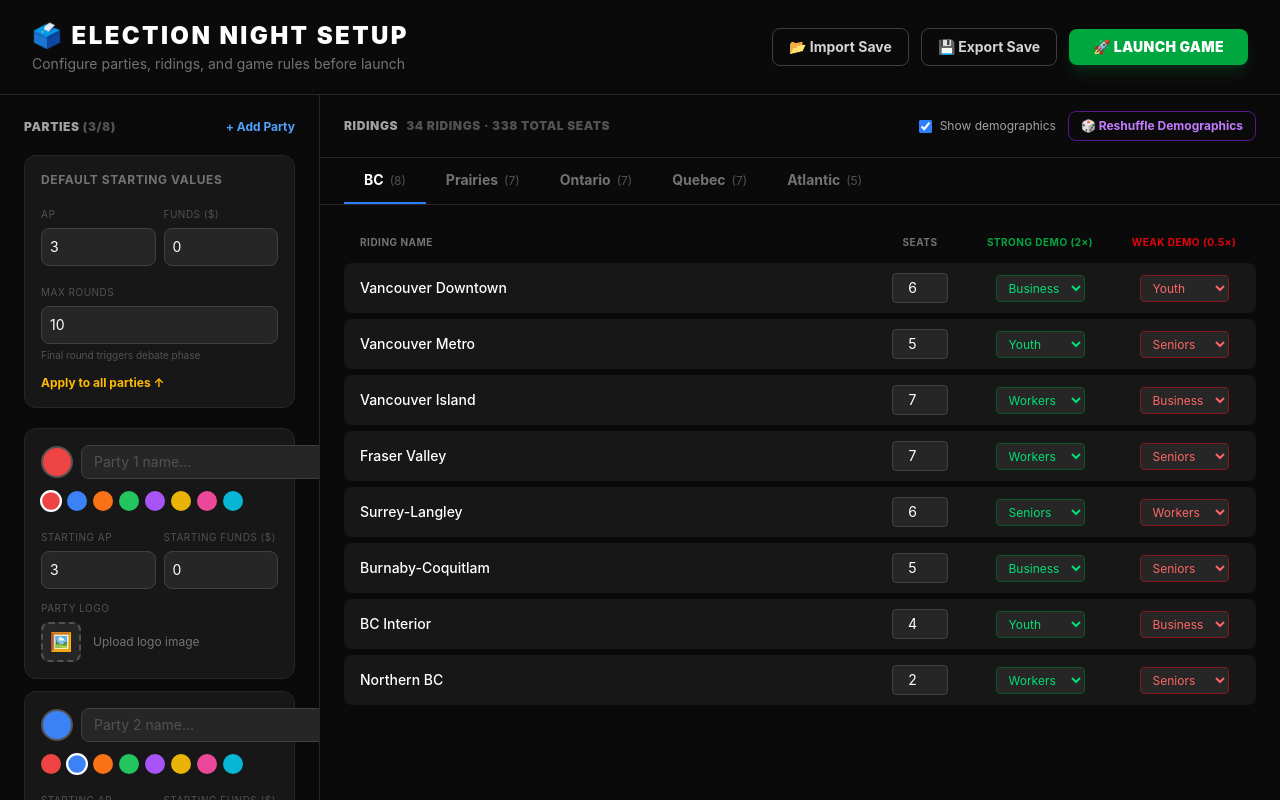
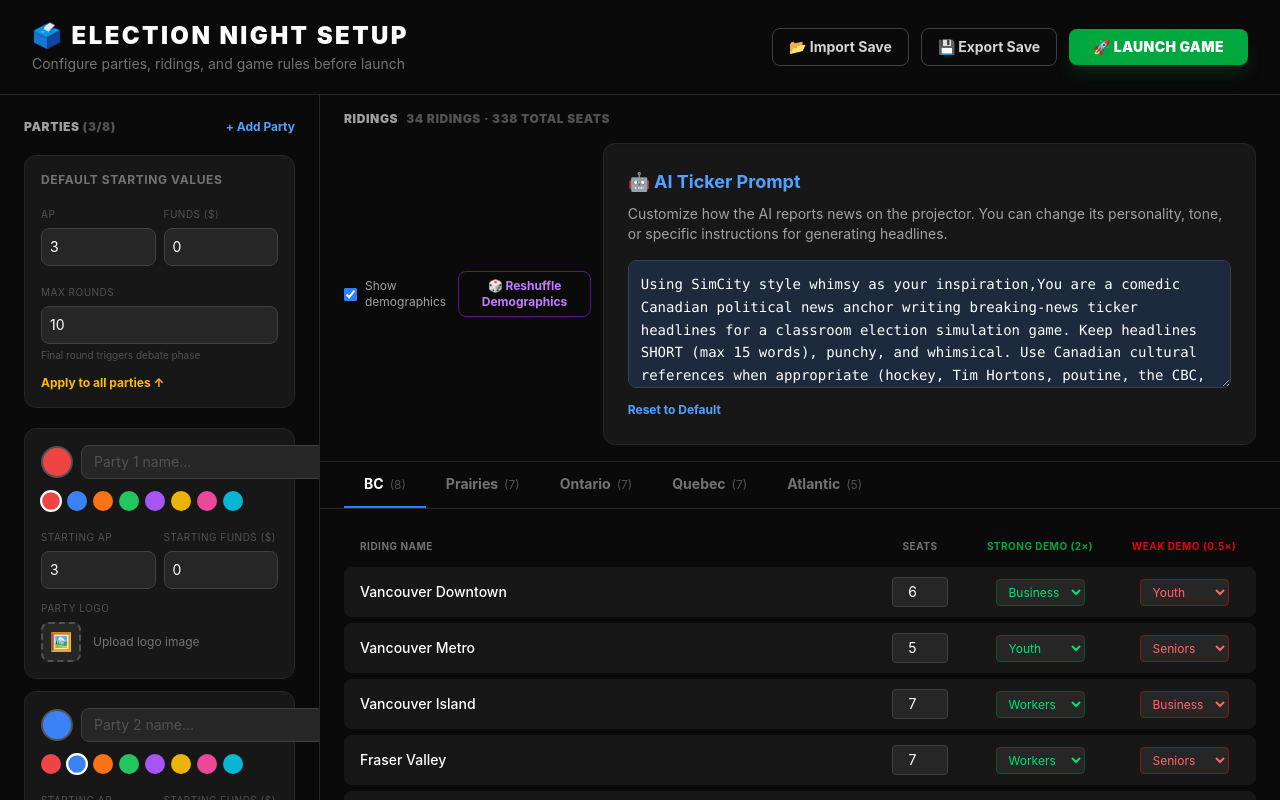
Before and after one commit to EvilSharktopus/election-night-tracker, a React (Vite) app: page /setup in a window 1280 px wide. Shown: the top 800 px of the page. Built offline with nearby package versions, Linux system fonts and the light colour scheme.

Commit message:
add custom AI prompt config

```diff
--- a/src/pages/SetupHub.tsx
+++ b/src/pages/SetupHub.tsx
@@ -3,6 +3,7 @@ import { useNavigate } from 'react-router-dom';
 import { useGameStore } from '../store/gameStore';
 import { generateDefaultRidings, RidingTemplate, REGIONS } from '../data/ridings';
 import { Demographic } from '../types/game';
+import { SYSTEM_PROMPT } from '../utils/flavorText'; // Added this import
 import toast from 'react-hot-toast';
 
 const DEMO_OPTIONS: Demographic[] = ['Youth', 'Seniors', 'Workers', 'Business'];
@@ -45,6 +46,7 @@ export function SetupHub() {
   const [defaultAP, setDefaultAP] = useState(3);
   const [defaultFunds, setDefaultFunds] = useState(0);
   const [maxRounds, setMaxRounds] = useState(10);
+  const [customPrompt, setCustomPrompt] = useState(SYSTEM_PROMPT);
   const [showDemos, setShowDemos] = useState(true);
 
   // ── Party helpers ──────────────────────────────────────────────
@@ -96,7 +98,8 @@ export function SetupHub() {
     setupGame(
       validParties.map(p => ({ id: slugify(p.name), name: p.name.trim(), color: p.color, logo: p.logo })),
       ridings,
-      maxRounds
+      maxRounds,
+      customPrompt
     );
     // Apply custom starting AP/Funds per party
     const store = useGameStore.getState();
@@ -320,6 +323,25 @@ export function SetupHub() {
                 className="text-xs text-purple-400 hover:text-purple-300 font-bold transition-colors border border-purple-900 hover:border-purple-700 px-3 py-1.5 rounded-lg">
                 🎲 Reshuffle Demographics
               </button>
+              {/* AI Ticker Setting */}
+              <div className="bg-neutral-900 border border-neutral-800 rounded-xl p-6 shadow-inner">
+                <h3 className="font-bold text-lg mb-2 text-blue-400">🤖 AI Ticker Prompt</h3>
+                <p className="text-sm text-neutral-400 mb-4 whitespace-normal">
+                  Customize how the AI reports news on the projector. You can change its personality, tone, or specific instructions for generating headlines.
+                </p>
+                <textarea
+                  value={customPrompt}
+                  onChange={(e) => setCustomPrompt(e.target.value)}
+                  className="w-full h-32 bg-slate-800 border border-slate-700 rounded-lg p-3 text-white text-sm focus:outline-none focus:border-blue-500 font-mono leading-relaxed"
+                />
+                <button
+                  onClick={() => { setCustomPrompt(SYSTEM_PROMPT); toast.success('Reset to default text!'); }}
+                  className="text-xs text-blue-400 hover:text-blue-300 font-bold mt-2"
+                >
+                  Reset to Default
+                </button>
+              </div>
+
             </div>
           </div>
 
--- a/src/store/gameStore.ts
+++ b/src/store/gameStore.ts
@@ -14,6 +14,7 @@ const initialState = {
   actionLog: [],
   queuedActions: [],
   darkOps: [],
+  aiPrompt: '',
 };
 
 const HACK_BASE_CHANCE = 0.5;
@@ -30,7 +31,7 @@ export const useGameStore = create<GameState>()(
   immer((set) => ({
     ...initialState,
 
-    setupGame: (partiesData, ridingsData, maxRounds = 4) => set((state) => {
+    setupGame: (partiesData, ridingsData, maxRounds = 4, aiPrompt = '') => set((state) => {
       state.parties = partiesData.map(p => ({
         ...p,
         ap: 3,
@@ -53,6 +54,7 @@ export const useGameStore = create<GameState>()(
       state.actionLog = [];
       state.queuedActions = [];
       state.darkOps = [];
+      if (aiPrompt.trim()) state.aiPrompt = aiPrompt.trim();
     }),
 
     advanceRound: () => set((state) => {
--- a/src/types/game.ts
+++ b/src/types/game.ts
@@ -106,9 +106,10 @@ export interface GameState {
   actionLog: LogEntry[];
   queuedActions: ActionRequest[];
   darkOps: DarkOp[];            // active dark operations
+  aiPrompt?: string;            // custom prompt for AI headlines
 
   // Game Management Mutators
-  setupGame: (parties: Omit<Party, 'ap'|'funds'|'upgrades'|'researched'|'traps'|'scandalShieldActive'>[], ridings: Omit<Riding, 'campaignValues'|'rawInvestments'|'roundInvestments'|'scandalPenalties'>[], maxRounds?: number) => void;
+  setupGame: (parties: Omit<Party, 'ap'|'funds'|'upgrades'|'researched'|'traps'|'scandalShieldActive'>[], ridings: Omit<Riding, 'campaignValues'|'rawInvestments'|'roundInvestments'|'scandalPenalties'>[], maxRounds?: number, aiPrompt?: string) => void;
   advanceRound: () => void;
   setPhase: (phase: Phase) => void;
   grantAP: (amount: number, partyId?: string) => void;
--- a/src/utils/flavorText.ts
+++ b/src/utils/flavorText.ts
@@ -10,12 +10,13 @@
 
 import { GoogleGenerativeAI } from '@google/generative-ai';
 import { ActionPayload } from '../types/game';
+import { useGameStore } from '../store/gameStore';
 
 const API_KEY = "REDACTED_GEMINI_KEY";
 
 const ai = API_KEY ? new GoogleGenerativeAI(API_KEY) : null;
 
-const SYSTEM_PROMPT = `You are a comedic Canadian political news anchor writing breaking-news ticker headlines for a classroom election simulation game. Keep headlines SHORT (max 15 words), punchy, and whimsical. Use Canadian cultural references when appropriate (hockey, Tim Hortons, poutine, the CBC, etc.). Do NOT use quotation marks. Reply with only the headline, no punctuation at the end.`;
+export const SYSTEM_PROMPT = `Using SimCity style whimsy as your inspiration,You are a comedic Canadian political news anchor writing breaking-news ticker headlines for a classroom election simulation game. Keep headlines SHORT (max 15 words), punchy, and whimsical. Use Canadian cultural references when appropriate (hockey, Tim Hortons, poutine, the CBC, etc.). Do NOT use quotation marks. Reply with only the headline, no punctuation at the end.`;
 
 interface FlavorContext {
   actionType: ActionPayload['actionType'];
@@ -29,11 +30,13 @@ export async function generateFlavorText(ctx: FlavorContext, fallback: string):
   if (!ai) return fallback;
 
   const prompt = buildPrompt(ctx);
+  // Pull from store if the teacher customized it, otherwise use default
+  const activePrompt = useGameStore.getState().aiPrompt || SYSTEM_PROMPT;
 
   try {
     const model = ai.getGenerativeModel({
       model: 'gemini-1.5-flash',
-      systemInstruction: SYSTEM_PROMPT
+      systemInstruction: activePrompt
     });
     const result = await model.generateContent(prompt);
     const text = result.response.text().trim().replace(/['"]/g, '').replace(/\.$/, '');
```
